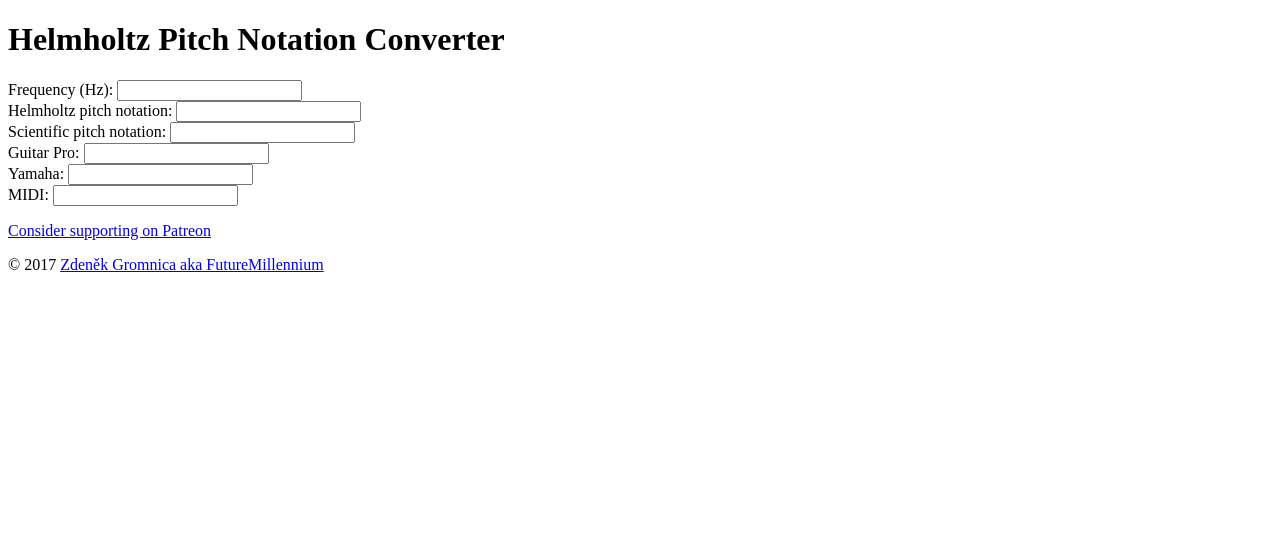
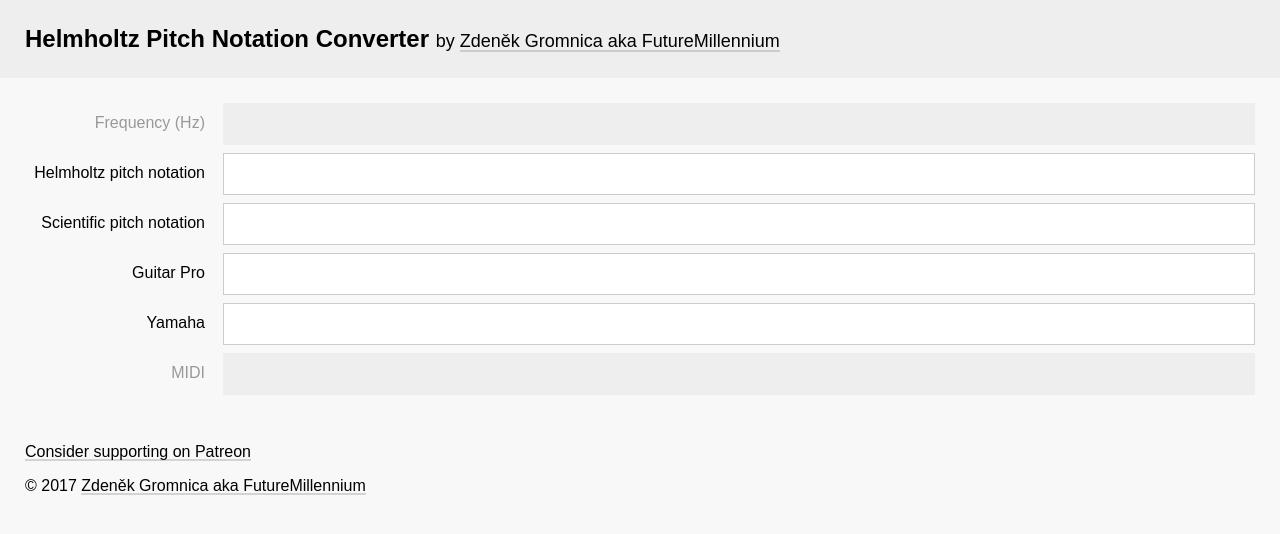
Before and after one commit to FutureMillennium/Helmholtz-Pitch-Notation-Converter, a plain HTML site: page index.html in a window 1280 px wide. Drawn offline with Linux system fonts and the light colour scheme.

Commit message:
+ basic style

```diff
--- a/index.html
+++ b/index.html
@@ -6,21 +6,101 @@
 	<meta http-equiv="X-UA-Compatible" content="ie=edge">
 	<title>Helmholtz Pitch Notation Converter</title>
 <style>
+body {
+	font-size: 16px;
+	font-family: sans-serif;
+	background-color: #F8F8F8;
+	margin: 25px 25px 75px;
+}
+h1 {
+	font-size: 24px;
+	background: #eee;
+    margin: -25px -25px 25px;
+    padding: 25px;
+}
+h1 span {
+	font-size: 18px;
+	font-weight: normal;
+}
+div {
+	width: 100%;
+	margin-bottom: 40px;
+}
+div div {
+	position: relative;
+	height: 50px;
+	margin: 0;
+}
+input {
+	font-size: 16px;
+	position: absolute;
+	width: calc(100% - 220px);
+	right: 0;
+	height: 20px;
+	padding: 10px;
+	background: #fff;
+    border: 1px #ccc solid;
+}
+input[readonly] {
+    background-color: #eee;
+	border: 1px #eee solid;
+}
+.readonly {
+	color: #999;
+}
+
+div span {
+	width: 180px;
+	text-align: right;
+	display: inline-block;
+	line-height: 40px;
+}
+a {
+	color: black;
+	background-image: linear-gradient(rgba(0, 0, 0, 0.15), rgba(0, 0, 0, 0.15));
+	background-size: 2px 2px;
+	background-repeat: repeat-x;
+	background-position: left bottom;
+	text-decoration: none;
+	padding-bottom: 1px;
+}
 .error {
 	outline: 2px red solid;
+}
+@media screen and (max-width: 600px) {
+	h1 {
+		font-size: 21px;
+	}
+	h1 span {
+		font-size: 16px;
+	}
+	div div {
+		height: auto;
+	}
+	input {
+		position: unset;
+		width: 100%;
+		display: block;
+	}
+	div span {
+		width: 100%;
+		display: block;
+	}
 }
 </style>
 </head>
 <body>
 
-<h1>Helmholtz Pitch Notation Converter</h1>
+<h1>Helmholtz Pitch Notation Converter <span>by <a href="http://futuremillennium.com/">Zdeněk Gromnica aka FutureMillennium</a></span></h1>
 
-<div>Frequency (Hz): <input type="text" id="frequency" readonly /></div>
-<div>Helmholtz pitch notation: <input type="text" id="helmholtz" /></div>
-<div>Scientific pitch notation: <input type="text" id="scientific" /></div>
-<div>Guitar Pro: <input type="text" id="guitarpro" /></div>
-<div>Yamaha: <input type="text" id="yamaha" /></div>
-<div>MIDI: <input type="text" id="midi" readonly /></div>
+<div>
+	<div class="readonly"><span>Frequency (Hz)</span><input type="text" id="frequency" readonly /></div>
+	<div><label><span>Helmholtz pitch notation</span><input type="text" id="helmholtz" /></label></div>
+	<div><label><span>Scientific pitch notation</span><input type="text" id="scientific" /></label></div>
+	<div><label><span>Guitar Pro</span><input type="text" id="guitarpro" /></label></div>
+	<div><label><span>Yamaha</span><input type="text" id="yamaha" /></label></div>
+	<div class="readonly"><span>MIDI</span><input type="text" id="midi" readonly /></div>
+</div>
 
 <p><a href="https://www.patreon.com/FutureMillennium">Consider supporting on Patreon</a></p>
 
```
